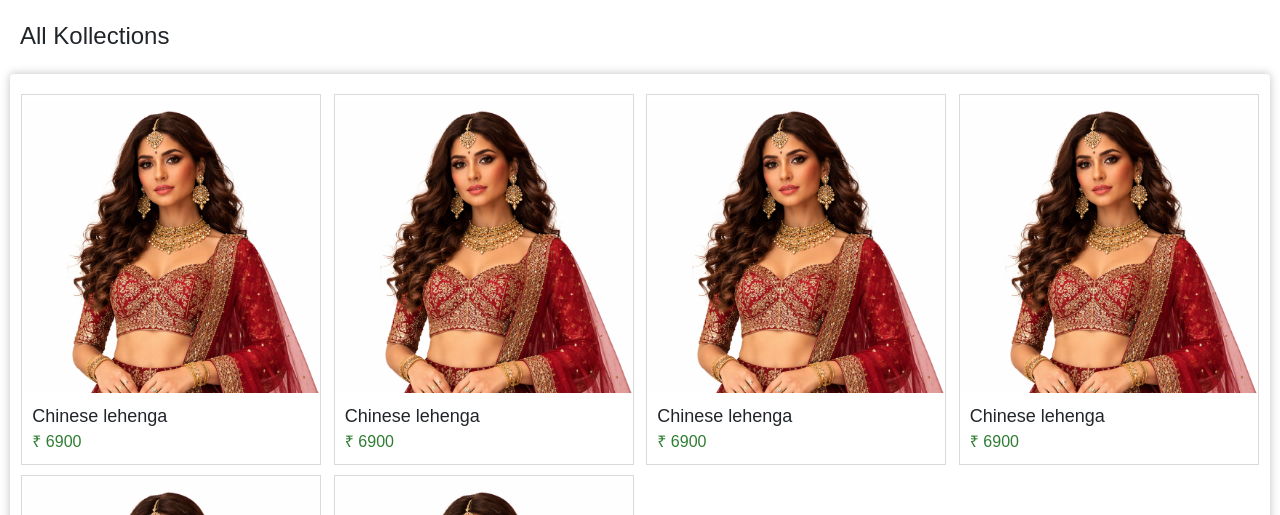
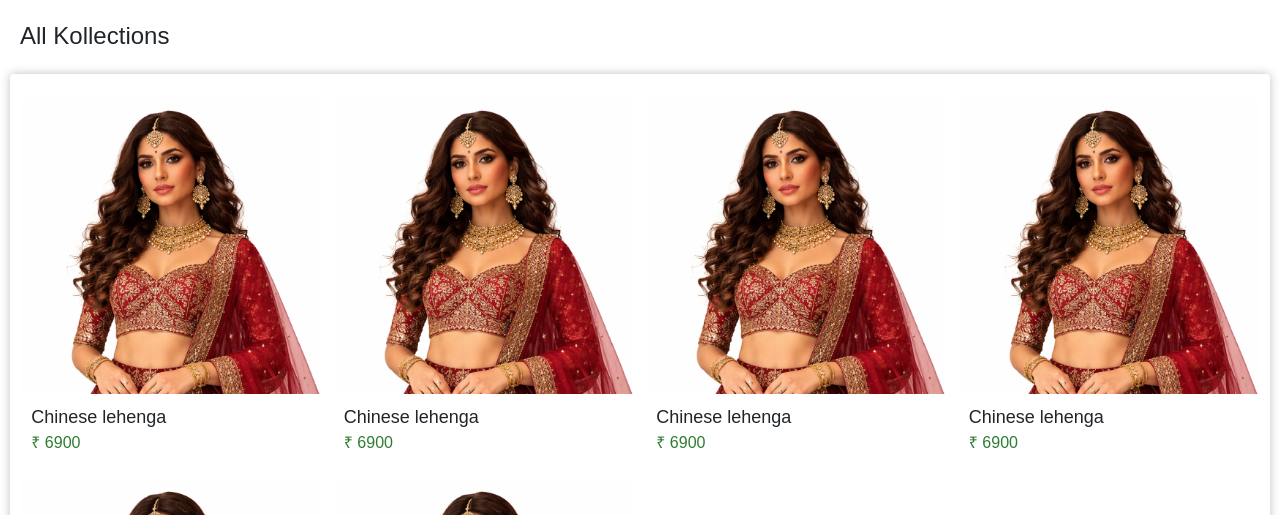
Before and after one commit to oakleaf007/e-commerce, a React (Vite) app: page / in a window 1280 px wide. Shown: the part 667-1182 px from the top of the page. Built offline with nearby package versions, Linux system fonts and the light colour scheme.

Commit message:
update 1.1

```diff
--- a/src/entry/home.css
+++ b/src/entry/home.css
@@ -78,7 +78,7 @@
     cursor: pointer;
     /* border-radius: 8px; */
     /* background-color: #dfdede; */
-     border: 1px solid rgba(0, 0, 0, 0.15);
+     /* border: 1px solid rgba(0, 0, 0, 0.15); */
     max-width: 300px;
     place-items: center;
     transition: all 0.3s ease-in-out;
```
